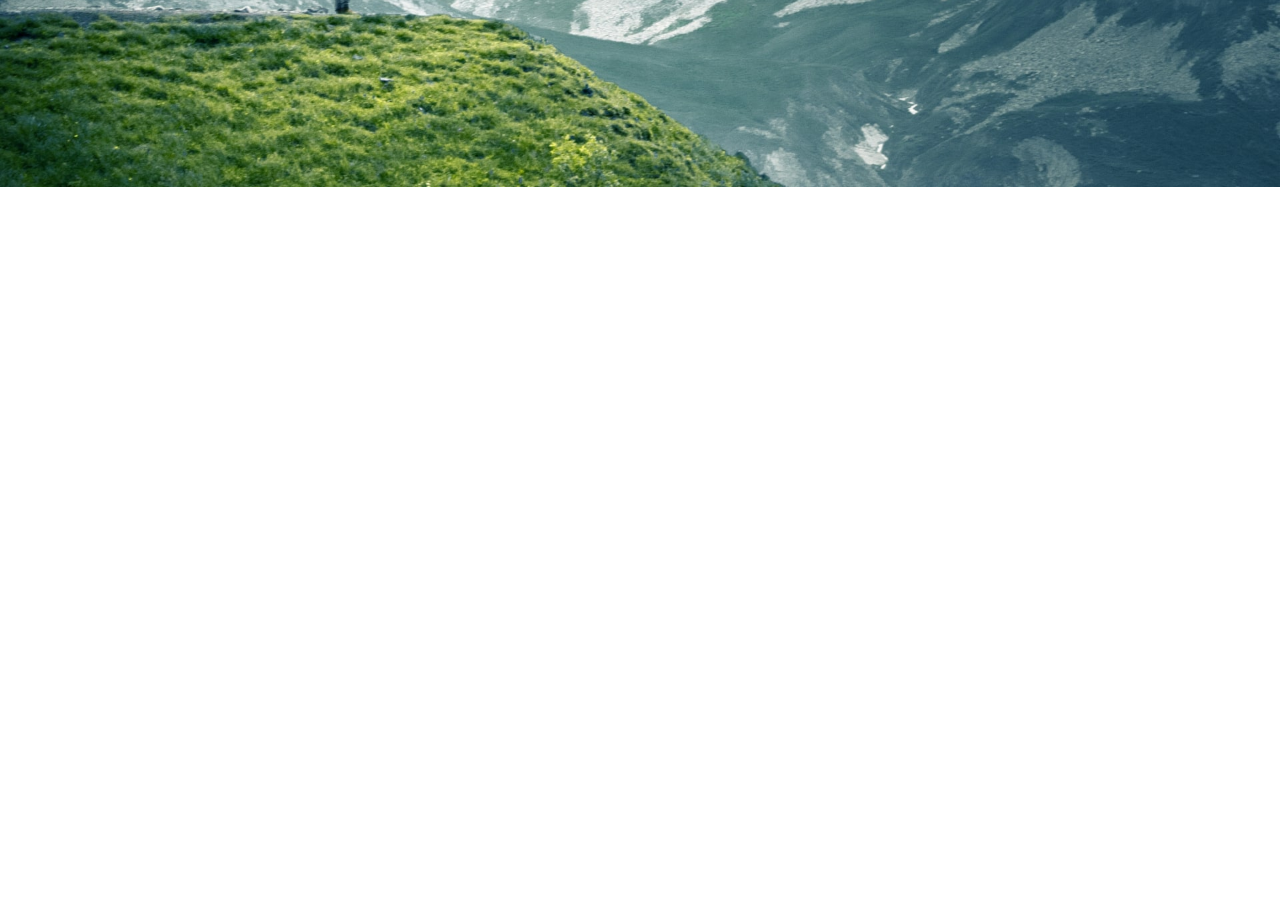
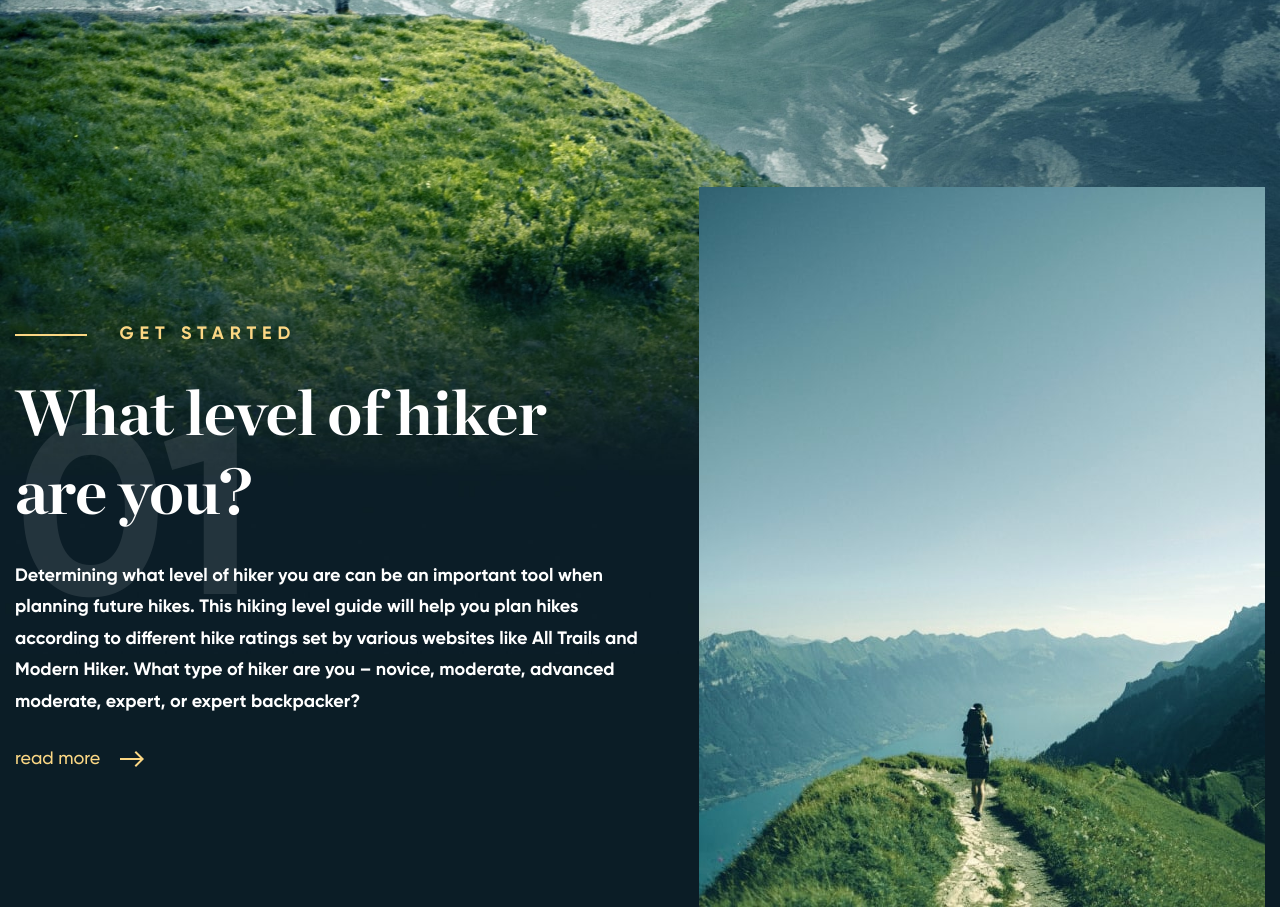
Before and after one commit to Bukovski/MNTN-template, a plain HTML site: page index.html in a window 1280 px wide. Shown: the part 613-1520 px from the top of the page. Before the commit the page ends 800 px from the top, so only its background shows below. Drawn offline with Linux system fonts and the light colour scheme; files whose address does not match are found by name.

Commit message:
add: main first article example

```diff
--- a/css/main.css
+++ b/css/main.css
@@ -37,7 +37,8 @@ body {
 }
 
 .header__logo-link,
-.header__link {
+.header__link,
+.article__button {
   display: inline-block;
   text-decoration: none;
   color: var(--color-white);
@@ -151,6 +152,14 @@ body {
   text-decoration: none;
 }
 
+.hero:hover .hero__scroll {
+  color: var(--color-orange);
+}
+
+.hero:hover .hero__icon {
+  fill: var(--color-orange);
+}
+
 .hero__wrap {
   display: flex;
   justify-content: center;
@@ -158,14 +167,16 @@ body {
   height: 100%;
 }
 
-.hero__category {
+.hero__category,
+.article__category {
   text-transform: uppercase;
   letter-spacing: 0.33rem;
   font-weight: bold;
   color: var(--color-orange);
 }
 
-.hero__category::before {
+.hero__category::before,
+.article__category::before {
   content: "";
   display: inline-block;
   position: relative;
@@ -175,21 +186,25 @@ body {
   border-top: 2px solid var(--color-orange);
 }
 
-.hero__title {
+.hero__title,
+.article__title {
   margin: 1.5rem 0;
 
   font-family: var(--fonts-chronicle);
-  font-size: 4.68rem;
 
-  text-transform: capitalize;
   line-height: 5.55rem;
 
   color: var(--color-white);
 }
 
+.hero__title {
+  font-size: 4.68rem;
+  text-transform: capitalize;
+}
+
 .hero__scroll {
   color: var(--color-white);
-
+  transition: color .5s ease-out;
 }
 
 .hero__icon {
@@ -201,8 +216,85 @@ body {
   height: 24px;
 
   fill: var(--color-white);
+  transition: fill .5s ease-out;
 }
 
+
+/*------------------ ARTICLE ------------------*/
+
+.content {
+  max-width: 1470px;
+  width: 100%;
+  margin: 0 auto;
+  padding: 0 15px;
+}
+
+.article {
+  display: flex;
+  justify-content: space-between;
+  align-items: center;
+  position: relative;
+}
+
+.article__wrap {
+  max-width: 632px;
+  width: 100%;
+}
+
+.article__wrap::before {
+  display: block;
+  content: attr(data-number);
+
+  position: absolute;
+
+  font-weight: bold;
+  font-size: 13.33rem;
+  color: rgba(255, 255, 255, .1);
+}
+
+.article__category {
+}
+
+.article__title {
+  font-size: 3.55rem;
+  line-height: 4.35rem;
+  letter-spacing: -0.03rem;
+}
+
+.article__text {
+  margin-bottom: 1.4rem;
+  font-weight: bold;
+  color: var(--color-white);
+}
+
+.article__button {
+  color: var(--color-orange);
+}
+
+.article__icon {
+  position: relative;
+  top: 3px;
+  left: 15px;
+
+  width: 24px;
+  height: 16px;
+  fill: var(--color-orange);
+}
+
+.article__image-wrap {
+  display: flex;
+  justify-content: center;
+  align-items: center;
+
+  max-width: 566px;
+  width: 100%;
+}
+
+.article__image {
+  display: block;
+  max-width: 100%;
+  height: 100%;
+}
 
 
 
--- a/index.html
+++ b/index.html
@@ -85,6 +85,35 @@
       <!-- /.hero -->
     </div>
   </header>
+
+  <main class="content">
+    <article class="article">
+      <div class="article__wrap" data-number="01">
+        <span class="article__category">GEt Started</span>
+        <h2 class="article__title">What level of hiker are you?</h2>
+        <p class="article__text">Determining what level of hiker you are can be an important tool when planning future
+          hikes. This hiking level guide will help you plan hikes according to different hike ratings set by various
+          websites like All Trails and Modern Hiker. What type of hiker are you – novice, moderate, advanced moderate,
+          expert, or expert backpacker?</p>
+        <a class="article__button" href="#">
+          read more
+          <svg class="article__icon">
+            <use xlink:href="#arrow-right"></use>
+          </svg>
+        </a>
+      </div>
+      <!-- /.article__wrap -->
+      <div class="article__image-wrap">
+        <img class="article__image" alt="article image 01" src="./img/pictures/01.jpg">
+      </div>
+    </article>
+    <!-- /.article -->
+
+
+  </main>
+
+
+
 </div>
 
 
```
